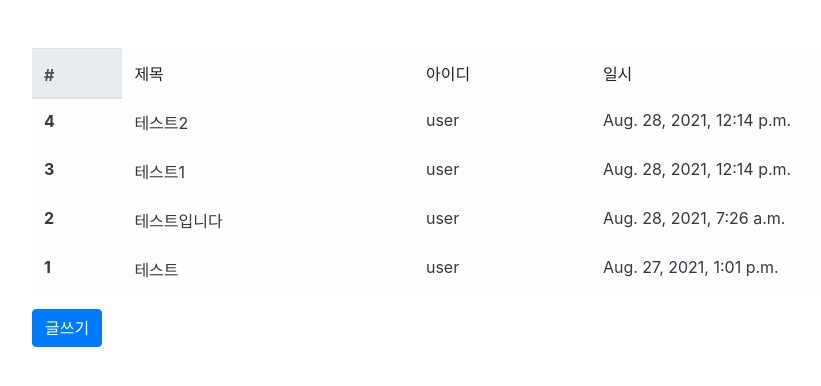
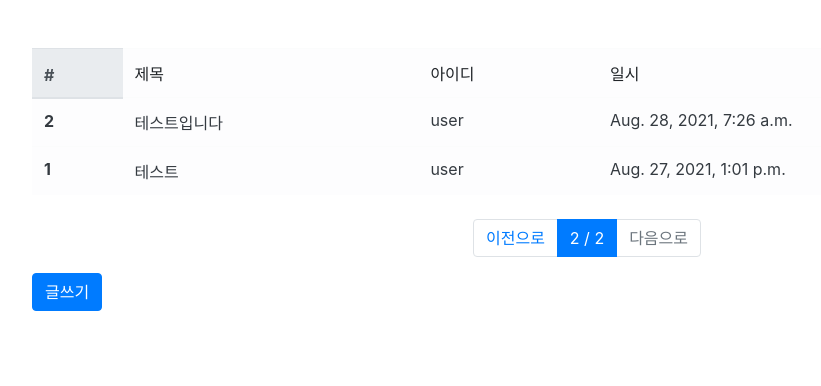
Before and after one commit to skskdmsdl/django-study, a Django app: page /board/list/?p=2 in a window 1280 px wide. Shown: the top 386 px of the page, without its empty margins (53-874 px from the left). Run offline with Django 3.2, Linux system fonts and the light colour scheme; data comes from the database, SQL or seed files in the repository; both versions use the stored data as it was after the commit; parts of the project's set-up code (start-up, migrations or seed data) failed here and were passed over; some libraries are stand-ins or nearby versions.

Commit message:
페이징 처리

```diff
--- a/community/board/templates/board_list.html
+++ b/community/board/templates/board_list.html
@@ -25,6 +25,35 @@
         </table>
     </div>
 </div>
+<div class="row mt-2">
+    <div class="col-12">
+        <nav>
+            <ul class="pagination justify-content-center">
+                {% if boards.has_previous %}
+                <li class="page-item">
+                  <a class="page-link" href="?p={{ boards.previous_page_number }}">이전으로</a>
+                </li>
+                {% else %}
+                <li class="page-item disabled">
+                  <a class="page-link" href="#">이전으로</a>
+                </li>
+                {% endif %}
+                <li class="page-item active">
+                  <a class="page-link" href="#">{{ boards.number }} / {{ boards.paginator.num_pages }}</a>
+                </li>
+                {% if boards.has_next %}
+                <li class="page-item">
+                  <a class="page-link" href="?p={{ boards.next_page_number }}">다음으로</a>
+                </li>
+                {% else %}
+                <li class="page-item disabled">
+                  <a class="page-link disabled" href="#">다음으로</a>
+                </li>
+                {% endif %}
+              </ul>
+        </nav>
+    </div>
+</div>
 <div class="row">
     <div class="col-12">
         <button class="btn btn-primary">글쓰기</button>
--- a/community/board/templates/board_write.html
+++ b/community/board/templates/board_write.html
@@ -8,7 +8,6 @@
             {% for field in form %}
             <div class="form-group">
                 <label for="{{ field.id_for_label }}">{{ field.label }}</label>
-                {{ field.field.widget.name }}
                 {% ifequal field.name 'contents' %}
                 <textarea class="form-control" name="{{ field.name }}" placeholder="{{ field.label }}"></textarea>
                 {% else %}
--- a/community/board/views.py
+++ b/community/board/views.py
@@ -1,4 +1,5 @@
 from django.shortcuts import render, redirect
+from django.core.paginator import Paginator
 from django.http import Http404
 from user.models import User
 from .models import Board
@@ -15,7 +16,7 @@ def board_detail(request, pk):
     return render(request, 'board_detail.html', {'board':board})
 
 def board_write(request):
-    if request.session.get('user'):
+    if not request.session.get('user'):
         return redirect('/user/login/')
 
     if request.method == 'POST':
@@ -37,5 +38,10 @@ def board_write(request):
     return render(request, 'board_write.html', {'form': form})
 
 def board_list(request):
-    boards = Board.objects.all().order_by('-id')
+    all_boards = Board.objects.all().order_by('-id')
+    page = int(request.GET.get('p', 1))
+    paginator = Paginator(all_boards, 2)
+
+    boards = paginator.get_page(page)
+
     return render(request, 'board_list.html', {'boards': boards})
```
Also changed, not shown: community/db.sqlite3.
